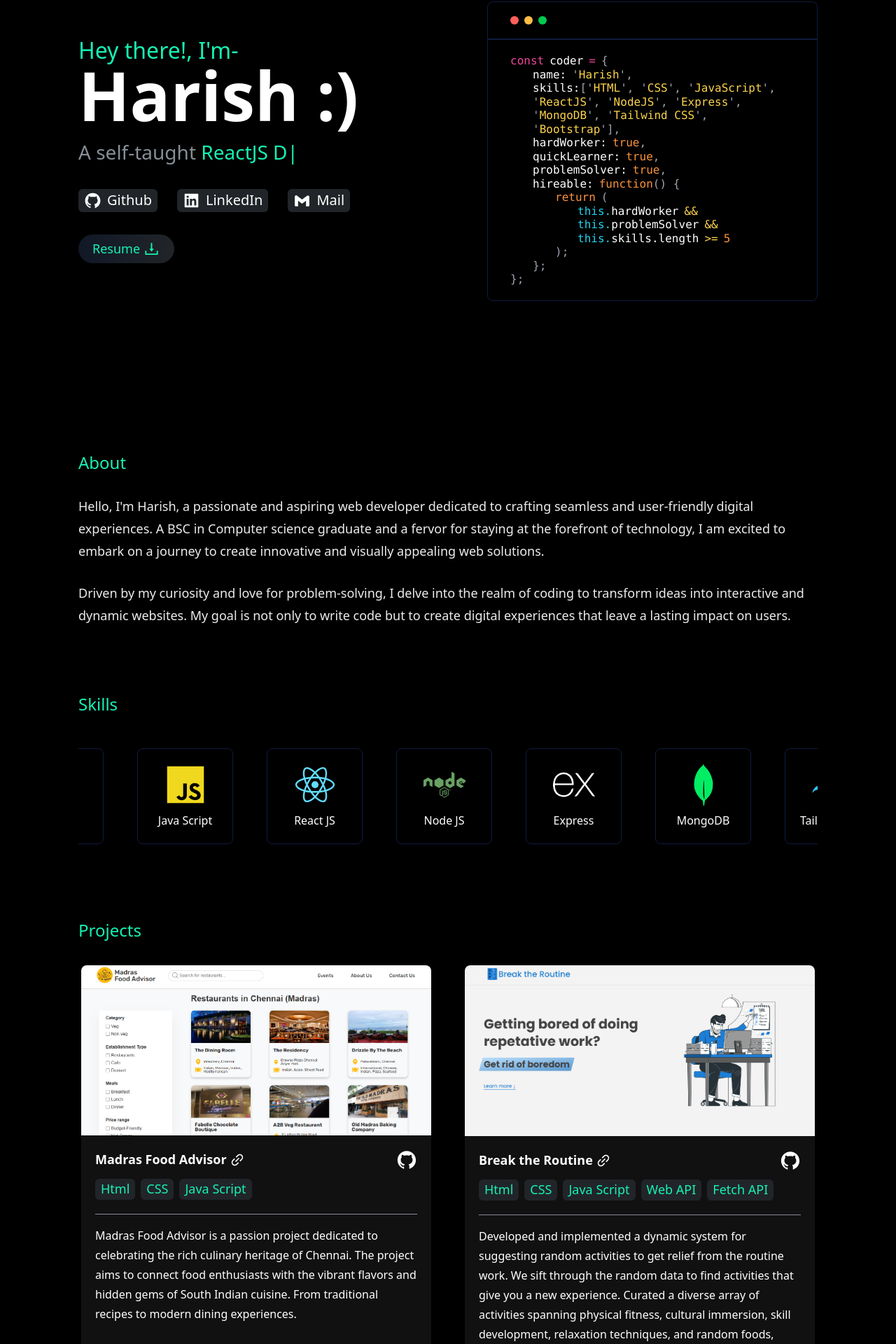
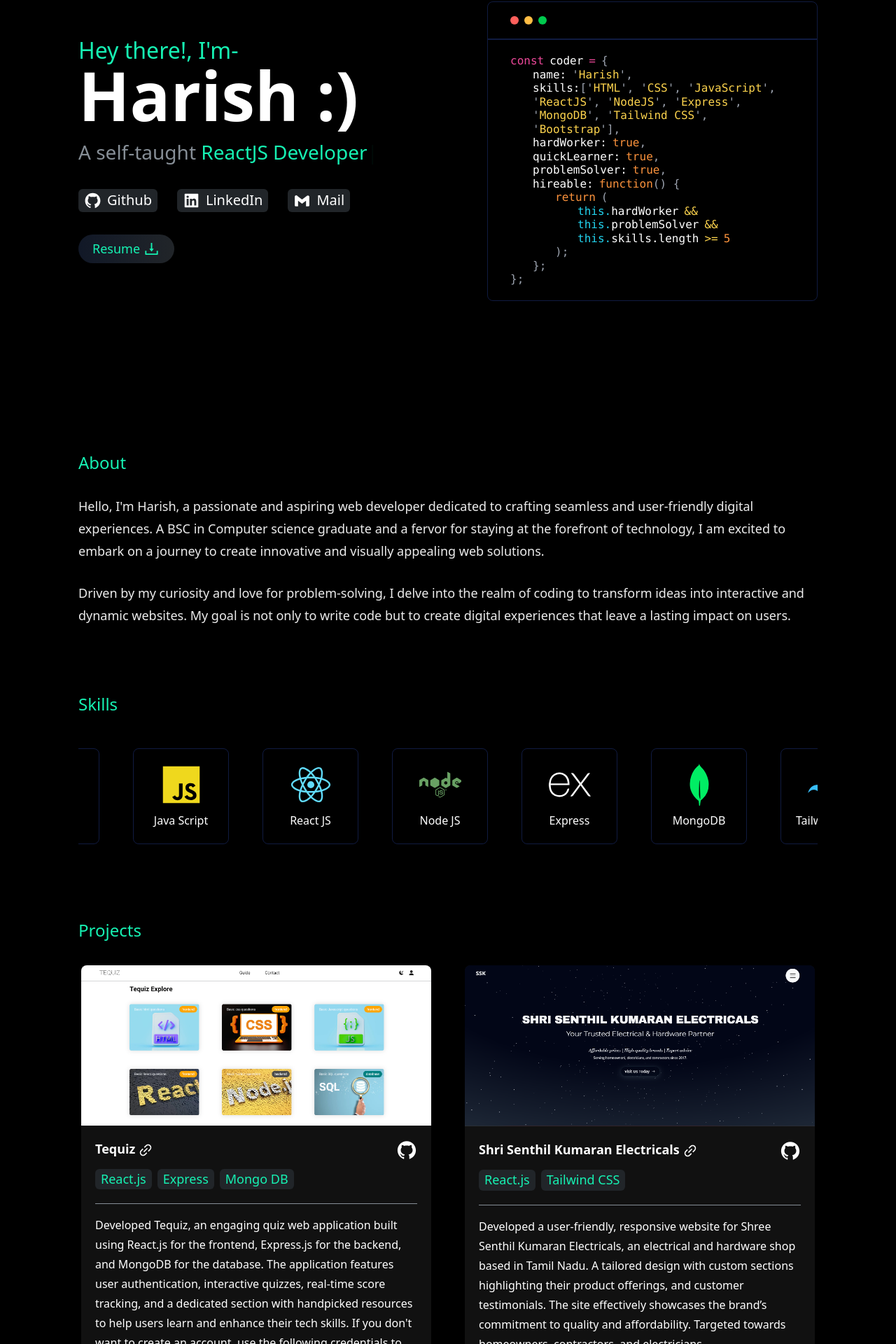
Before and after one commit to Harishgopal17/Portfolio, a React (Vite) app: page / in a window 1280 px wide. Shown: the part 234-2154 px from the top of the page at 70% size. Built offline with nearby package versions, Linux system fonts and the light colour scheme.

Commit message:
added new project

```diff
--- a/src/components/ProjectCard.jsx
+++ b/src/components/ProjectCard.jsx
@@ -48,7 +48,15 @@ export default function ProjectCard({ projects }) {
               </div>
             </div>
             <div className="text-base font-normal leading-7 text-slate-whitetext-base">
-              <p>{project.description}</p>
+              {/* <p>{project.description}</p> */}
+              <p>
+                {project.description.split("\n").map((line, index) => (
+                  <span key={index}>
+                    {line}
+                    <br />
+                  </span>
+                ))}
+              </p>
             </div>
           </div>
         </div>
--- a/src/constants/index.js
+++ b/src/constants/index.js
@@ -1,9 +1,11 @@
-import madrasfoodadvisor from "../assets/images/madrasfoodadvisor.png";
-import breaktheroutine from "../assets/images/breaktheroutine.png";
-import taskburst from "../assets/images/taskburst.png";
-import harishLogo from "../assets/icons/harishLogo.png";
-import resumefile from "../assets/resume/Harish_Resume.pdf";
-import harishPhoto from "../assets/images/Photo_WhiteBG.png";
+import tequiz from "./../assets/images/tequiz.png";
+import ssk from "./../assets/images/ssk.png";
+import madrasfoodadvisor from "./../assets/images/madrasfoodadvisor.png";
+import breaktheroutine from "./../assets/images/breaktheroutine.png";
+import taskburst from "./../assets/images/taskburst.png";
+import harishLogo from "./../assets/icons/harishLogo.png";
+import harishPhoto from "./../assets/images/Photo_WhiteBG.png";
+import resumefile from "./../assets/resume/Harish_Resume.pdf";
 
 export const logo = {
   imgURL: harishLogo,
@@ -25,6 +27,23 @@ export const resume = {
 
 export const projects = [
   {
+    imgURL: tequiz,
+    name: "Tequiz",
+    description: `Developed Tequiz, an engaging quiz web application built using React.js for the frontend, Express.js for the backend, and MongoDB for the database. The application features user authentication, interactive quizzes, real-time score tracking, and a dedicated section with handpicked resources to help users learn and enhance their tech skills. If you don't want to create an account, use the following credentials to log in:\n User: guest@gmail.com\n Password: pass1234`,
+    projectURL: "https://tequiz.netlify.app",
+    githubURL: "https://github.com/Harishgopal17/Tequiz",
+    tools: ["React.js", "Express", "Mongo DB"],
+  },
+  {
+    imgURL: ssk,
+    name: "Shri Senthil Kumaran Electricals",
+    description:
+      "Developed a user-friendly, responsive website for Shree Senthil Kumaran Electricals, an electrical and hardware shop based in Tamil Nadu. A tailored design with custom sections highlighting their product offerings, and customer testimonials. The site effectively showcases the brand’s commitment to quality and affordability. Targeted towards homeowners, contractors, and electricians.",
+    projectURL: "https://madrasfoodadvisor.netlify.app",
+    githubURL: "https://github.com/Harishgopal17/ssk",
+    tools: ["React.js", "Tailwind CSS"],
+  },
+  {
     imgURL: madrasfoodadvisor,
     name: "Madras Food Advisor",
     description:
@@ -40,7 +59,7 @@ export const projects = [
       "Developed and implemented a dynamic system for suggesting random activities to get relief from the routine work. We sift through the random data to find activities that give you a new experience. Curated a diverse array of activities spanning physical fitness, cultural immersion, skill development, relaxation techniques, and random foods, ensuring a comprehensive and engaging experience.",
     projectURL: "https://breaktheroutine.netlify.app/",
     githubURL: "https://github.com/Harishgopal17/break_the_routine",
-    tools: ["Html", "CSS", "Java Script", "Web API", "Fetch API"],
+    tools: ["Html", "CSS", "Java Script"],
   },
   {
     imgURL: taskburst,
@@ -49,7 +68,7 @@ export const projects = [
       "A simple and efficient to-do list app to help you manage daily tasks. Tasks are stored in the browser's local storage, ensuring data persistence even after refreshing or closing the browser.",
     projectURL: "https://taskburst.netlify.app/",
     githubURL: "https://github.com/Harishgopal17/TaskBurst",
-    tools: ["React", "Tailwind CSS"],
+    tools: ["React.js", "Tailwind CSS"],
   },
 ];
 
--- a/src/sections/Hero.jsx
+++ b/src/sections/Hero.jsx
@@ -44,28 +44,14 @@ export default function Hero() {
         className="w-full flex items-center justify-center min-h-screen"
       >
         <div className="w-full pt-[100px] grid grid-cols-1 items-center gap-y-8 lg:grid-cols-2 lg:gap-28">
-          <motion.div
-            variants={textvariant}
-            initial="initial"
-            animate="animate"
-            className="flex justify-center flex-col"
-          >
-            <motion.p
-              variants={textvariant}
-              className="text-green text-[18px] mb-2 lg:mb-0 lg:text-[32px] font-medium leading-none"
-            >
+          <div className="flex justify-center flex-col">
+            <p className="text-green text-[18px] mb-2 lg:mb-0 lg:text-[32px] font-medium leading-none">
               Hey there!, I'm-
-            </motion.p>
-            <motion.h1
-              variants={textvariant}
-              className="text-[48px] md:text-[72px] lg:text-[96px] font-bold leading-none mb-3"
-            >
+            </p>
+            <h1 className="text-[48px] md:text-[72px] lg:text-[96px] font-bold leading-none mb-3">
               Harish :&#x29;
-            </motion.h1>
-            <motion.p
-              variants={textvariant}
-              className="text-slate-gray text-[22px] lg:text-[28px] font-medium mb-8"
-            >
+            </h1>
+            <p className="text-slate-gray text-[22px] lg:text-[28px] font-medium mb-8">
               A self-taught{" "}
               <span className="text-green lg:text-[28px]">
                 <ReactTyped
@@ -78,11 +64,11 @@ export default function Hero() {
                   typeSpeed={40}
                   backSpeed={50}
                   loop
-                  startDelay={700}
+                  startDelay={100}
                 />
               </span>
-            </motion.p>
-            <motion.div variants={textvariant} className="flex gap-7 mb-8 ">
+            </p>
+            <div className="flex gap-7 mb-8 ">
               <a
                 href="https://github.com/Harishgopal17"
                 target="_blank"
@@ -106,11 +92,8 @@ export default function Hero() {
                 <BiLogoGmail size={25} />
                 <span className="max-sm:hidden">Mail</span>
               </a>
-            </motion.div>
-            <motion.div
-              variants={textvariant}
-              className="flex-1 flex items-center"
-            >
+            </div>
+            <div className="flex-1 flex items-center">
               <a
                 href={resume.fileURL}
                 target="blank"
@@ -120,10 +103,10 @@ export default function Hero() {
                 <span>Resume</span>
                 <AiOutlineDownload size={25} />
               </a>
-            </motion.div>
-          </motion.div>
+            </div>
+          </div>
           <div className="flex-1 flex justify-center items-center ">
-            <motion.div
+            <div
               // variants={skillVariant}
               // initial="initial"
               // animate="animate"
@@ -237,7 +220,7 @@ export default function Hero() {
                   </div>
                 </code>
               </div>
-            </motion.div>
+            </div>
           </div>
         </div>
       </header>
```
Also changed, not shown: src/assets/images/ssk.png (added), src/assets/images/tequiz.png (added).
